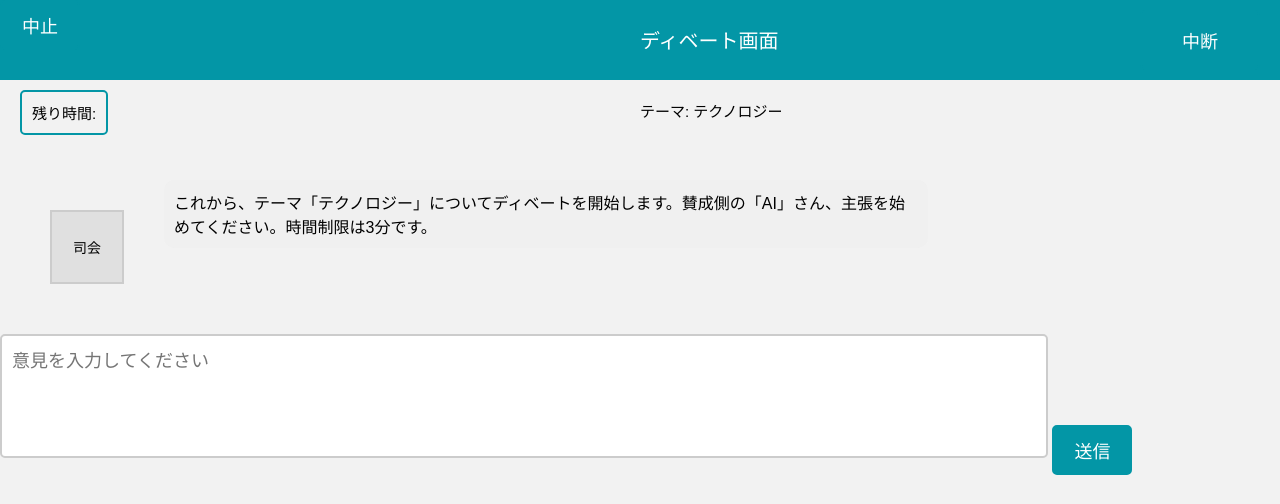
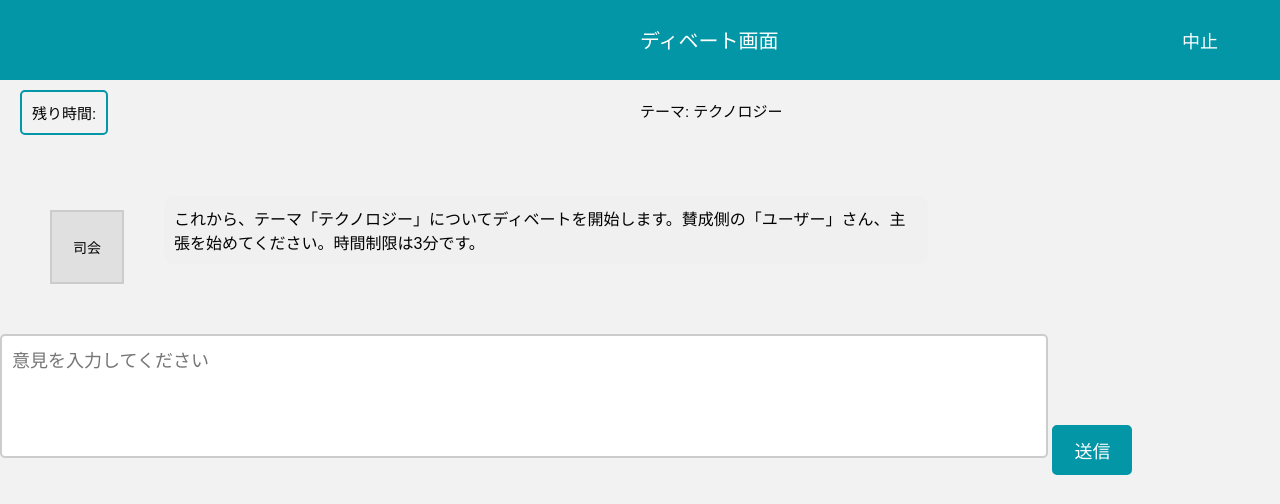
Before and after one commit to WaffleCollege/debuggers, a Flask app: page /debate/debate in a window 1280 px wide. Shown: the top 504 px of the page. Run offline with Flask 3, Linux system fonts and the light colour scheme; data comes from the database, SQL or seed files in the repository; both versions use the stored data as it was after the commit.

Commit message:
change_12/31

```diff
--- a/app.py
+++ b/app.py
@@ -4,12 +4,18 @@ from models import AllDebate
 from mode import mode_bp
 from category import category_bp
 from debate import debate_bp
+from flask_migrate import Migrate
 
+# Flask アプリケーションの初期化
 app = Flask(__name__)
 app.config['SQLALCHEMY_DATABASE_URI'] = 'sqlite:///database.db'
 app.config['SQLALCHEMY_TRACK_MODIFICATIONS'] = False
 
+# データベースの初期化
 db.init_app(app)
+
+# Flask-Migrate の初期化
+migrate = Migrate(app, db)
 
 # ブループリントの登録
 app.register_blueprint(mode_bp)
@@ -18,24 +24,25 @@ app.register_blueprint(debate_bp)
 
 @app.route('/')
 def home():
+    """ルートURLにアクセスした際にモード選択画面にリダイレクト"""
     return redirect(url_for('mode.mode_selection'))
 
+# アプリケーションコンテキスト内で初期設定
 with app.app_context():
-    db.create_all()
-
-    # 初期データの挿入
-    if not AllDebate.query.first():
+    db.create_all()  # データベースのテーブルを作成
+    if AllDebate.query.first() is None:
+        # 初期データを挿入
         initial_data = AllDebate(
             user_1="ユーザー",
             user_2="AI",
-            mode="やさしい",
-            category="環境問題",
-            topic="環境問題について",
-            feedback="[]"
+            category="テクノロジー",
+            topic="テクノロジーについて",
+            feedback="[]",
+            user_input_count=0,  # デフォルト値
         )
         db.session.add(initial_data)
         db.session.commit()
-        print("初期データを作成しました。")
+        print("初期データが追加されました。")
 
 if __name__ == "__main__":
     app.run(debug=True)
--- a/debate.py
+++ b/debate.py
@@ -29,11 +29,19 @@ def generate_ai_response(prompt):
 
 import json
 
+def generate_mock_ai_response(prompt):
+    """仮のAI応答を生成"""
+    return f"これは仮の応答です。「{prompt}」について賛成/反対の立場を示す理由を述べます。"
+
 @debate_bp.route('/debate', methods=['GET', 'POST'])
 def debate():
     debate = AllDebate.query.first()
     if not debate:
         return "ディベートデータが存在しません", 404
+
+    # ユーザーの発言回数をトラッキング
+    if not hasattr(debate, 'user_input_count'):
+        debate.user_input_count = 0
 
     if request.method == 'POST':
         user_message = request.form.get('user_message')
@@ -43,28 +51,48 @@ def debate():
             except json.JSONDecodeError:
                 feedback_list = []
 
+            # ユーザーの発言を記録
             feedback_list.append({"speaker": "ユーザー", "message": user_message})
+            debate.user_input_count += 1
 
-            feedback_list.append({"speaker": "司会", "message": "次はAIの応答です。"})
+            # 司会の発言とAIの応答を追加
+            if debate.user_input_count == 1:
+                feedback_list.append({"speaker": "司会", "message": "反対側の「AI」さん、主張を始めてください。時間制限は3分です。"})
+            elif debate.user_input_count == 2:
+                feedback_list.append({"speaker": "司会", "message": "それでは、賛成側の「ユーザー」さん、反論を始めてください。時間制限は3分です。"})
+            elif debate.user_input_count == 3:
+                feedback_list.append({"speaker": "司会", "message": "それでは、賛成側の「ユーザー」さん、最終立論を始めてください。時間制限は3分です。"})
 
             ai_response = generate_ai_response(user_message)
             feedback_list.append({"speaker": "AI", "message": ai_response})
+            ai_response = generate_ai_response(user_message)
+            if ai_response == "AI応答を生成できませんでした。":
+                ai_response = generate_mock_ai_response(user_message)
 
+
+            if debate.user_input_count == 3:
+                feedback_list.append({"speaker": "司会", "message": "反対側の「AI」さん、最終立論を始めてください。時間制限は3分です。"})
+
+            # フィードバックをJSONとして保存
             debate.feedback = json.dumps(feedback_list)
             db.session.commit()
 
+    # フィードバックをリスト形式に変換してテンプレートに渡す
     try:
         feedback_list = json.loads(debate.feedback) if debate.feedback else []
     except json.JSONDecodeError:
         feedback_list = []
 
+    # ディベート開始時に司会の最初の発言を記録
     if len(feedback_list) == 0:
         feedback_list.append({"speaker": "司会", "message": f"これから、テーマ「{debate.category}」についてディベートを開始します。"
-                                                       f"賛成側の「AI」さん、主張を始めてください。時間制限は3分です。"})
+                                                       f"賛成側の「ユーザー」さん、主張を始めてください。時間制限は3分です。"})
+        debate.feedback = json.dumps(feedback_list)
+        db.session.commit()
 
-    return render_template('debate.html', debate=debate, feedback=feedback_list)
-
-
+    # 結果発表ボタンの表示条件
+    show_results_button = debate.user_input_count >= 3
+    return render_template('debate.html', debate=debate, feedback=feedback_list, show_results_button=show_results_button)
 @debate_bp.route('/interrupt/<int:debate_id>', methods=['POST'])
 def interrupt_debate(debate_id):
     debate = AllDebate.query.get(debate_id)
@@ -72,3 +100,25 @@ def interrupt_debate(debate_id):
         db.session.commit()
 
     return redirect(url_for('mode.mode_selection'))
+
+
+@debate_bp.route('/stop', methods=['POST'])
+def stop_debate():
+    """ディベートを中止してデータベースをリセット"""
+    # データベースのすべてのデータを削除
+    db.session.query(AllDebate).delete()
+    db.session.commit()
+
+    # 初期データを再追加
+    initial_data = AllDebate(
+        user_1="ユーザー",
+        user_2="AI",
+        mode="やさしい",
+        category="テクノロジー",
+        topic="テクノロジーについて",
+        feedback="[]",  # 初期化
+    )
+    db.session.add(initial_data)
+    db.session.commit()
+
+    return redirect(url_for('mode.mode_selection'))
--- a/static/debate.css
+++ b/static/debate.css
@@ -22,6 +22,20 @@
     border-radius: 5px;
     background: none;
 }
+
+.stop{
+    position: absolute;
+    right: 20px;
+    margin-top: 10px;
+    color: white;
+    font-size: 20px;
+    height: 60px;
+    width: 120px;
+    border: 2px solid white;
+    border-radius: 5px;
+    background: none;
+}
+
 .chat-box {
     display: flex;
     flex-direction: column;
--- a/templates/debate.html
+++ b/templates/debate.html
@@ -12,11 +12,11 @@
 <body>
     <header>
         <p class="debate-header">ディベート画面</p>
-        <div class="button-group">
+        <div>
             <form action="{{ url_for('mode.mode_selection') }}" method="GET" class="button-form">
                 <button type="submit" class="interrupt">中断</button>
             </form>
-            <form action="{{ url_for('mode.mode_selection') }}" method="GET" class="button-form">
+            <form action="{{ url_for('debate.stop_debate') }}" method="POST" class="button-form">
                 <button type="submit" class="stop">中止</button>
             </form>
         </div>
@@ -28,18 +28,27 @@
             <p class="theme">テーマ: {{ debate.category }}</p>
         </div>
         <div class="debate-dialog">
-            <div class="chat-box">
-                {% for message in feedback %}
-                    <div class="chat-entry {{ 'left' if message.speaker != 'ユーザー' else 'right' }}">
-                        <div class="speaker">{{ message.speaker }}</div>
-                        <div class="message">{{ message.message }}</div>
-                    </div>
-                {% endfor %}
+             <div class="chat-box">
+                    <!-- 会話履歴を表示 -->
+                    {% for message in feedback %}
+                        <div class="chat-entry {{ 'right' if message.speaker == 'ユーザー' else 'left' }}">
+                            <div class="speaker">{{ message.speaker }}</div>
+                            <p class="message">{{ message.message }}</p>
+                        </div>
+                    {% endfor %}
+                </div>
+
+
             </div>
             <form action="{{ url_for('debate.debate') }}" method="POST">
                 <textarea name="user_message" placeholder="意見を入力してください"></textarea>
                 <button type="submit">送信</button>
             </form>
+            {% if show_results_button %}
+            <form action="{{ url_for('debate.results') }}" method="GET">
+                <button type="submit" class="results-button">結果発表</button>
+            </form>
+        {% endif %}
         </div>
     </main>
 </body>
```
Also changed, not shown: models.py (+5 -4 lines), database.db (deleted), instance/database.db.
